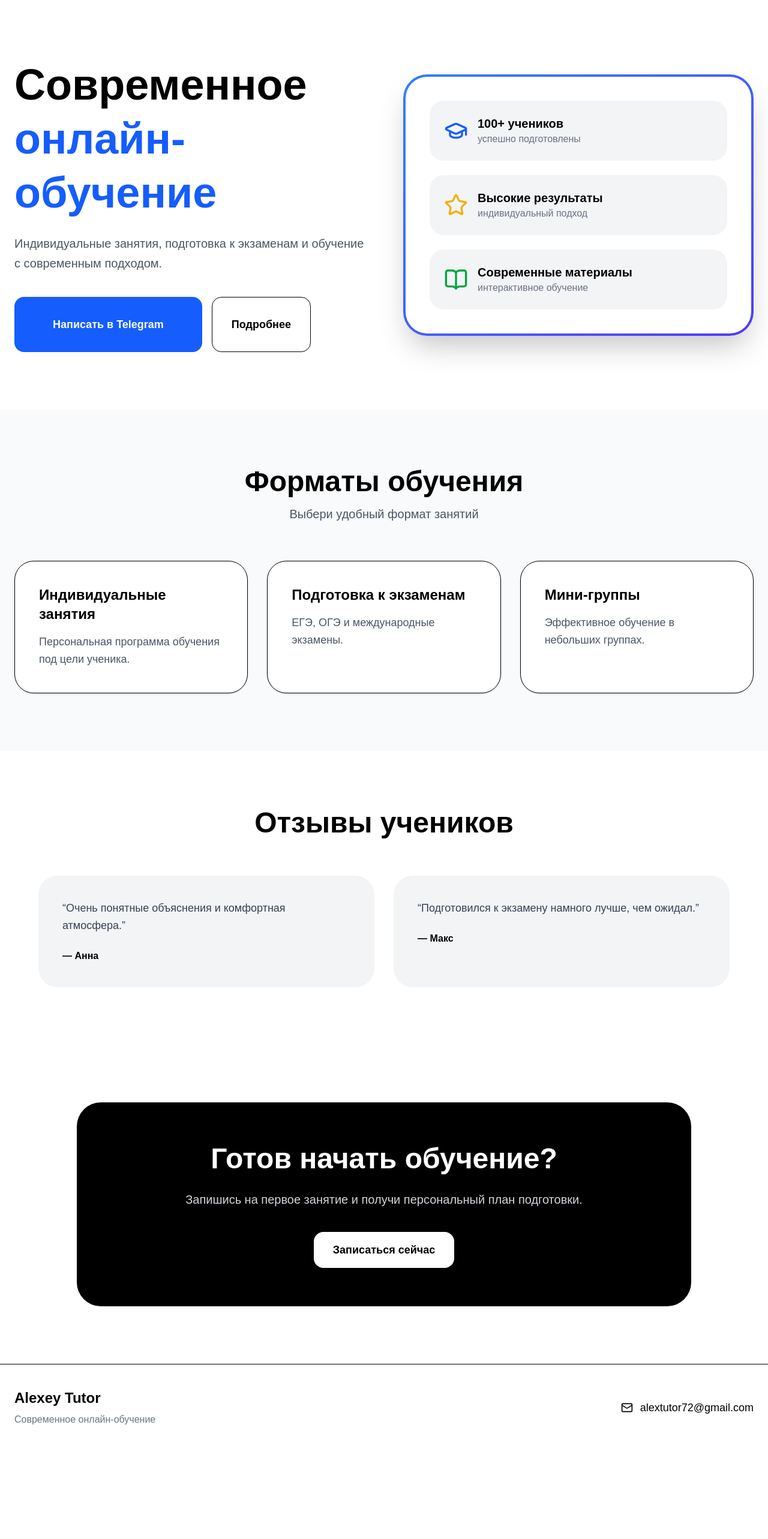
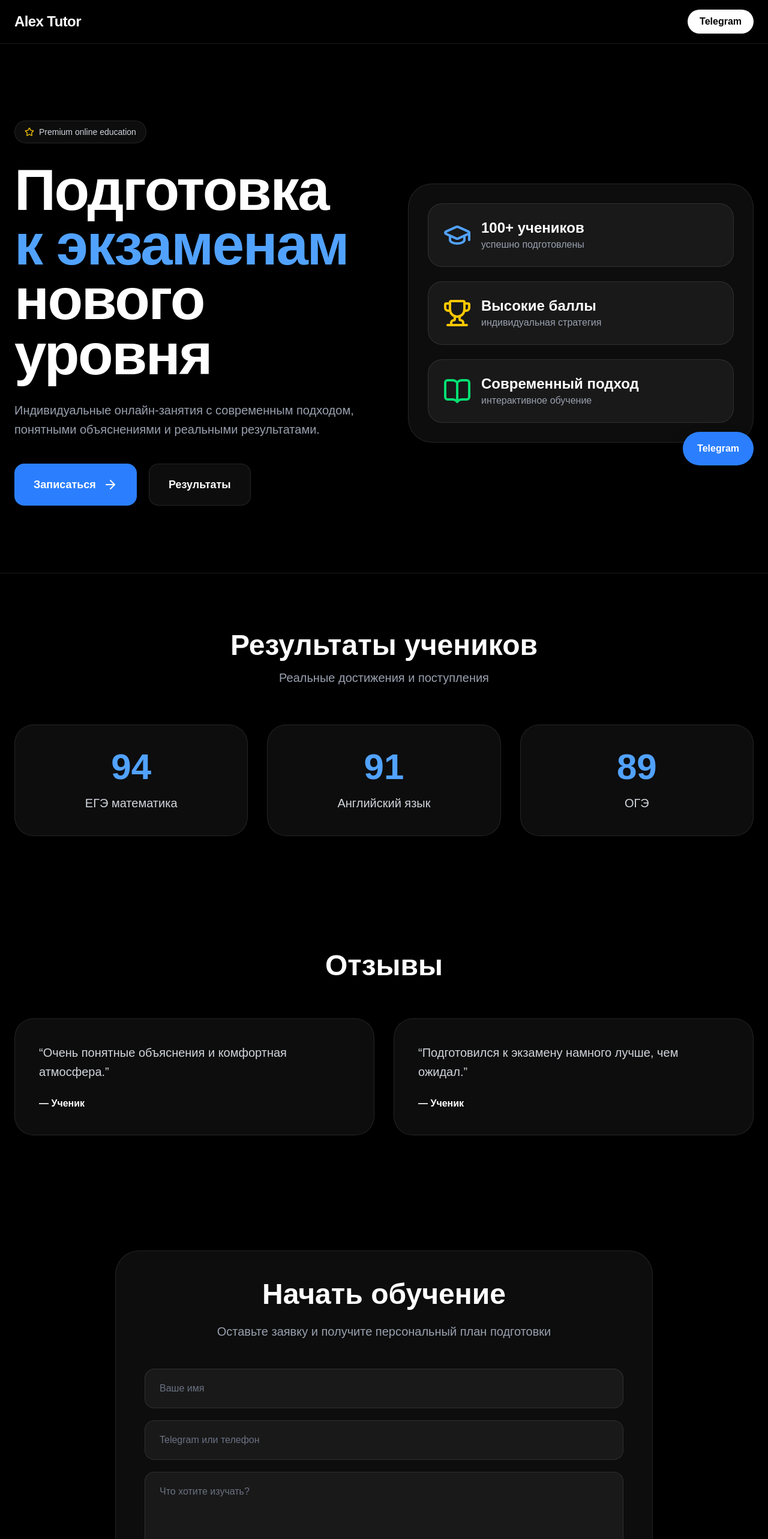
Before and after one commit to ZVShag/tutor-site, a Next.js app: page / in a window 1280 px wide. Shown: the top 2566 px of the page at 60% size. Before the commit the page ends 2419 px from the top, so only its background shows below. Built offline with nearby package versions, Linux system fonts and the light colour scheme.

Commit message:
premium redesign

```diff
--- a/app/page.tsx
+++ b/app/page.tsx
@@ -2,150 +2,139 @@
 
 import { motion } from "framer-motion";
 import {
+  ArrowRight,
+  Star,
+  GraduationCap,
   BookOpen,
-  GraduationCap,
-  Star,
-  Mail,
+  Trophy,
 } from "lucide-react";
 
-export default function HomePage() {
-  const services = [
-    {
-      title: "Индивидуальные занятия",
-      description:
-        "Персональная программа обучения под цели ученика.",
-    },
-    {
-      title: "Подготовка к экзаменам",
-      description:
-        "ЕГЭ, ОГЭ и международные экзамены.",
-    },
-    {
-      title: "Мини-группы",
-      description:
-        "Эффективное обучение в небольших группах.",
-    },
-  ];
+export default function Home() {
+  return (
+    <main className="min-h-screen bg-black text-white overflow-hidden">
+      {/* Background */}
+      <div className="fixed inset-0 -z-10">
+        <div className="absolute top-0 left-1/2 h-[500px] w-[500px] -translate-x-1/2 rounded-full bg-blue-500/20 blur-3xl" />
+        <div className="absolute bottom-0 right-0 h-[400px] w-[400px] rounded-full bg-purple-500/20 blur-3xl" />
+      </div>
 
-  const reviews = [
-    {
-      name: "Анна",
-      text:
-        "Очень понятные объяснения и комфортная атмосфера.",
-    },
-    {
-      name: "Макс",
-      text:
-        "Подготовился к экзамену намного лучше, чем ожидал.",
-    },
-  ];
+      {/* Navbar */}
+      <header className="sticky top-0 z-50 backdrop-blur-xl border-b border-white/10">
+        <div className="mx-auto max-w-7xl px-6 py-4 flex items-center justify-between">
+          <div className="text-2xl font-bold tracking-tight">
+            Alex Tutor
+          </div>
 
-  return (
-    <main className="min-h-screen bg-white text-black">
-      {/* HERO */}
-      <section className="px-6 py-24 overflow-hidden">
-        <div className="mx-auto max-w-7xl grid lg:grid-cols-2 gap-16 items-center">
-          {/* LEFT */}
+          <a
+            href="https://t.me/ТВОЙ_USERNAME"
+            target="_blank"
+            className="rounded-full bg-white text-black px-5 py-2 font-semibold hover:scale-105 transition"
+          >
+            Telegram
+          </a>
+        </div>
+      </header>
+
+      {/* Hero */}
+      <section className="relative px-6 pt-32 pb-28">
+        <div className="mx-auto max-w-7xl grid lg:grid-cols-2 gap-20 items-center">
           <div>
-            <motion.h1
-              initial={{ opacity: 0, y: 30 }}
+            <motion.div
+              initial={{ opacity: 0, y: 40 }}
               animate={{ opacity: 1, y: 0 }}
               transition={{ duration: 0.7 }}
-              className="text-5xl lg:text-7xl font-bold leading-tight"
             >
-              Современное
-              <span className="block text-blue-600">
-                онлайн-обучение
+              <div className="inline-flex items-center gap-2 rounded-full border border-white/10 bg-white/5 px-4 py-2 text-sm text-gray-300 backdrop-blur-xl">
+                <Star className="w-4 h-4 text-yellow-400" />
+                Premium online education
+              </div>
+
+              <h1 className="mt-8 text-6xl lg:text-8xl font-black leading-[0.95] tracking-tight">
+                Подготовка
+                <span className="block text-blue-400">
+                  к экзаменам
                 </span>
-            </motion.h1>
+                нового уровня
+              </h1>
 
-            <motion.p
-              initial={{ opacity: 0, y: 30 }}
-              animate={{ opacity: 1, y: 0 }}
-              transition={{ duration: 0.9 }}
-              className="mt-6 text-xl text-gray-600 leading-relaxed"
+              <p className="mt-8 text-xl text-gray-400 leading-relaxed max-w-xl">
+                Индивидуальные онлайн-занятия с современным
+                подходом, понятными объяснениями и реальными
+                результатами.
+              </p>
+
+              <div className="mt-10 flex flex-wrap gap-5">
+                <a
+                  href="#contact"
+                  className="group rounded-2xl bg-blue-500 px-8 py-5 text-lg font-bold flex items-center gap-3 hover:scale-105 transition"
                 >
-              Индивидуальные занятия, подготовка к экзаменам
-              и обучение с современным подходом.
-            </motion.p>
+                  Записаться
+                  <ArrowRight className="group-hover:translate-x-1 transition" />
+                </a>
 
-            <motion.div
-              initial={{ opacity: 0, y: 30 }}
-              animate={{ opacity: 1, y: 0 }}
-              transition={{ duration: 1.1 }}
-              className="mt-10 flex flex-wrap gap-4"
+                <a
+                  href="#results"
+                  className="rounded-2xl border border-white/10 bg-white/5 backdrop-blur-xl px-8 py-5 text-lg font-semibold hover:bg-white/10 transition"
                 >
-              <button className="rounded-2xl bg-blue-600 px-8 py-4 text-white text-lg font-semibold hover:scale-105 transition">
-                <a
-  href="https://t.me/alextutor72"
-  target="_blank"
-  className="rounded-2xl bg-blue-600 px-8 py-4 text-white text-lg font-semibold hover:scale-105 transition inline-block"
->
-  Написать в Telegram
+                  Результаты
                 </a>
-              </button>
-
-              <button className="rounded-2xl border border-black px-8 py-4 text-lg font-semibold hover:bg-black hover:text-white transition">
-                Подробнее
-              </button>
+              </div>
             </motion.div>
           </div>
 
-          {/* RIGHT */}
+          {/* Glass Card */}
           <motion.div
-            initial={{ opacity: 0, scale: 0.95 }}
+            initial={{ opacity: 0, scale: 0.92 }}
             animate={{ opacity: 1, scale: 1 }}
-            transition={{ duration: 0.8 }}
+            transition={{ duration: 0.7 }}
             className="relative"
           >
-            <div className="rounded-[40px] bg-gradient-to-br from-blue-500 to-indigo-600 p-1 shadow-2xl">
-              <div className="rounded-[36px] bg-white p-10">
+            <div className="rounded-[40px] border border-white/10 bg-white/5 backdrop-blur-2xl p-8 shadow-2xl">
               <div className="space-y-6">
-                  <div className="rounded-3xl bg-gray-100 p-6">
+                <div className="rounded-3xl bg-white/5 p-6 border border-white/10">
                   <div className="flex items-center gap-4">
-                      <GraduationCap className="w-10 h-10 text-blue-600" />
+                    <GraduationCap className="w-12 h-12 text-blue-400" />
 
                     <div>
-                        <h3 className="font-bold text-xl">
+                      <h3 className="text-2xl font-bold">
                         100+ учеников
                       </h3>
 
-                        <p className="text-gray-500">
+                      <p className="text-gray-400">
                         успешно подготовлены
                       </p>
                     </div>
                   </div>
                 </div>
 
-                  <div className="rounded-3xl bg-gray-100 p-6">
+                <div className="rounded-3xl bg-white/5 p-6 border border-white/10">
                   <div className="flex items-center gap-4">
-                      <Star className="w-10 h-10 text-yellow-500" />
+                    <Trophy className="w-12 h-12 text-yellow-400" />
 
                     <div>
-                        <h3 className="font-bold text-xl">
-                          Высокие результаты
+                      <h3 className="text-2xl font-bold">
+                        Высокие баллы
                       </h3>
 
-                        <p className="text-gray-500">
-                          индивидуальный подход
+                      <p className="text-gray-400">
+                        индивидуальная стратегия
                       </p>
                     </div>
                   </div>
                 </div>
 
-                  <div className="rounded-3xl bg-gray-100 p-6">
+                <div className="rounded-3xl bg-white/5 p-6 border border-white/10">
                   <div className="flex items-center gap-4">
-                      <BookOpen className="w-10 h-10 text-green-600" />
+                    <BookOpen className="w-12 h-12 text-green-400" />
 
                     <div>
-                        <h3 className="font-bold text-xl">
-                          Современные материалы
+                      <h3 className="text-2xl font-bold">
+                        Современный подход
                       </h3>
 
-                        <p className="text-gray-500">
+                      <p className="text-gray-400">
                         интерактивное обучение
                       </p>
-                      </div>
                     </div>
                   </div>
                 </div>
@@ -155,60 +144,38 @@ export default function HomePage() {
         </div>
       </section>
 
-      {/* SERVICES */}
-      <section className="bg-gray-50 px-6 py-24">
+      {/* Results */}
+      <section
+        id="results"
+        className="px-6 py-24 border-t border-white/10"
+      >
         <div className="mx-auto max-w-7xl">
-          <div className="text-center mb-16">
-            <h2 className="text-5xl font-bold">
-              Форматы обучения
+          <div className="text-center">
+            <h2 className="text-5xl font-black">
+              Результаты учеников
             </h2>
 
-            <p className="mt-4 text-gray-600 text-xl">
-              Выбери удобный формат занятий
+            <p className="mt-4 text-xl text-gray-400">
+              Реальные достижения и поступления
             </p>
           </div>
 
-          <div className="grid md:grid-cols-3 gap-8">
-            {services.map((service, index) => (
-              <motion.div
-                key={index}
-                whileHover={{ y: -6 }}
-                className="rounded-[32px] bg-white p-10 border shadow-sm"
+          <div className="mt-16 grid md:grid-cols-3 gap-8">
+            {[
+              ["94", "ЕГЭ математика"],
+              ["91", "Английский язык"],
+              ["89", "ОГЭ"],
+            ].map(([score, title]) => (
+              <div
+                key={title}
+                className="rounded-[32px] border border-white/10 bg-white/5 backdrop-blur-xl p-10 text-center"
               >
-                <h3 className="text-2xl font-bold mb-4">
-                  {service.title}
-                </h3>
-
-                <p className="text-gray-600 text-lg leading-relaxed">
-                  {service.description}
-                </p>
-              </motion.div>
-            ))}
-          </div>
-        </div>
-      </section>
-
-      {/* REVIEWS */}
-      <section className="px-6 py-24">
-        <div className="mx-auto max-w-6xl">
-          <div className="text-center">
-            <h2 className="text-5xl font-bold">
-              Отзывы учеников
-            </h2>
+                <div className="text-6xl font-black text-blue-400">
+                  {score}
                 </div>
 
-          <div className="mt-16 grid md:grid-cols-2 gap-8">
-            {reviews.map((review, index) => (
-              <div
-                key={index}
-                className="rounded-[32px] bg-gray-100 p-10"
-              >
-                <p className="text-lg leading-relaxed text-gray-700">
-                  “{review.text}”
-                </p>
-
-                <div className="mt-6 font-bold">
-                  — {review.name}
+                <div className="mt-4 text-xl text-gray-300">
+                  {title}
                 </div>
               </div>
             ))}
@@ -216,43 +183,150 @@ export default function HomePage() {
         </div>
       </section>
 
-      {/* CTA */}
+      {/* Testimonials */}
       <section className="px-6 py-24">
-        <div className="mx-auto max-w-5xl rounded-[40px] bg-black text-white p-16 text-center">
-          <h2 className="text-5xl font-bold leading-tight">
-            Готов начать обучение?
+        <div className="mx-auto max-w-7xl">
+          <div className="text-center">
+            <h2 className="text-5xl font-black">
+              Отзывы
             </h2>
+          </div>
 
-          <p className="mt-6 text-xl text-gray-300">
-            Запишись на первое занятие и получи
-            персональный план подготовки.
+          <div className="mt-16 grid md:grid-cols-2 gap-8">
+            {[
+              "Очень понятные объяснения и комфортная атмосфера.",
+              "Подготовился к экзамену намного лучше, чем ожидал.",
+            ].map((text, i) => (
+              <div
+                key={i}
+                className="rounded-[32px] border border-white/10 bg-white/5 backdrop-blur-xl p-10"
+              >
+                <p className="text-xl text-gray-300 leading-relaxed">
+                  “{text}”
                 </p>
 
-          <button className="mt-10 rounded-2xl bg-white text-black px-8 py-4 text-lg font-bold hover:scale-105 transition">
-            Записаться сейчас
-          </button>
+                <div className="mt-6 font-bold text-white">
+                  — Ученик
+                </div>
+              </div>
+            ))}
+          </div>
         </div>
       </section>
 
-      {/* FOOTER */}
-      <footer className="border-t px-6 py-10">
+      {/* Contact */}
+      <section
+        id="contact"
+        className="px-6 py-24"
+      >
+        <div className="mx-auto max-w-4xl rounded-[40px] border border-white/10 bg-white/5 backdrop-blur-2xl p-12">
+          <div className="text-center">
+            <h2 className="text-5xl font-black">
+              Начать обучение
+            </h2>
+
+            <p className="mt-6 text-xl text-gray-400">
+              Оставьте заявку и получите персональный план подготовки
+            </p>
+          </div>
+
+          <form
+            className="mt-12 flex flex-col gap-5"
+            onSubmit={async (e) => {
+              e.preventDefault();
+
+              const form = e.currentTarget;
+
+              const data = {
+                name: (
+                  form.elements.namedItem("name") as HTMLInputElement
+                ).value,
+                contact: (
+                  form.elements.namedItem("contact") as HTMLInputElement
+                ).value,
+                message: (
+                  form.elements.namedItem("message") as HTMLTextAreaElement
+                ).value,
+              };
+
+              await fetch("/api/contact", {
+                method: "POST",
+                headers: {
+                  "Content-Type": "application/json",
+                },
+                body: JSON.stringify(data),
+              });
+
+              // @ts-ignore
+              window.ym?.(109389609, "reachGoal", "lead");
+
+              alert("Заявка отправлена!");
+              form.reset();
+            }}
+          >
+            <input
+              name="name"
+              placeholder="Ваше имя"
+              required
+              className="rounded-2xl border border-white/10 bg-white/5 px-6 py-5 text-white placeholder:text-gray-500 outline-none"
+            />
+
+            <input
+              name="contact"
+              placeholder="Telegram или телефон"
+              required
+              className="rounded-2xl border border-white/10 bg-white/5 px-6 py-5 text-white placeholder:text-gray-500 outline-none"
+            />
+
+            <textarea
+              name="message"
+              placeholder="Что хотите изучать?"
+              className="min-h-[140px] rounded-2xl border border-white/10 bg-white/5 px-6 py-5 text-white placeholder:text-gray-500 outline-none"
+            />
+
+            <button
+              type="submit"
+              className="rounded-2xl bg-blue-500 py-5 text-xl font-bold hover:scale-[1.02] transition"
+            >
+              Отправить заявку
+            </button>
+          </form>
+        </div>
+      </section>
+
+      {/* Footer */}
+      <footer className="border-t border-white/10 px-6 py-10">
         <div className="mx-auto max-w-7xl flex flex-col lg:flex-row items-center justify-between gap-6">
           <div>
             <h3 className="text-2xl font-bold">
-              Alexey Tutor
+              Alex Tutor
             </h3>
 
             <p className="mt-2 text-gray-500">
-              Современное онлайн-обучение
+              Premium online education
             </p>
           </div>
 
-          <div className="flex items-center gap-3 text-lg">
-            <Mail className="w-5 h-5" />
-            alextutor72@gmail.com
+          <div className="flex gap-6">
+            <a
+              href="https://t.me/ТВОЙ_USERNAME"
+              target="_blank"
+              className="text-gray-400 hover:text-white transition"
+            >
+              Telegram
+            </a>
           </div>
         </div>
       </footer>
+
+      {/* Floating Telegram */}
+      <a
+        href="https://t.me/alexeytutor72"
+        target="_blank"
+        className="fixed bottom-6 right-6 rounded-full bg-blue-500 px-6 py-4 font-bold shadow-2xl hover:scale-110 transition z-50"
+      >
+        Telegram
+      </a>
     </main>
   );
 }
```
Lines whose indentation alone changed are shown as unchanged.
